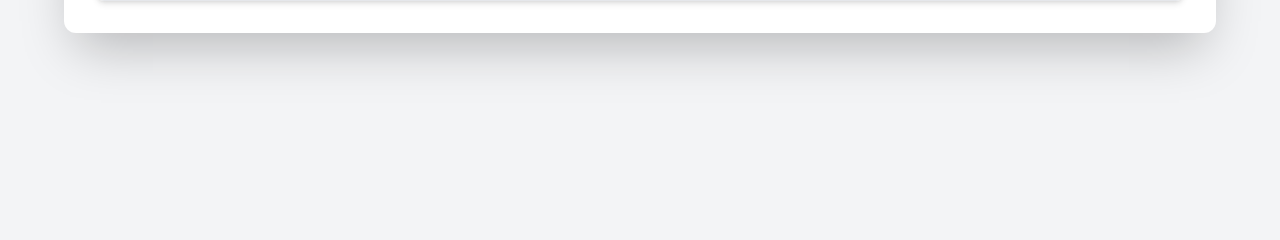
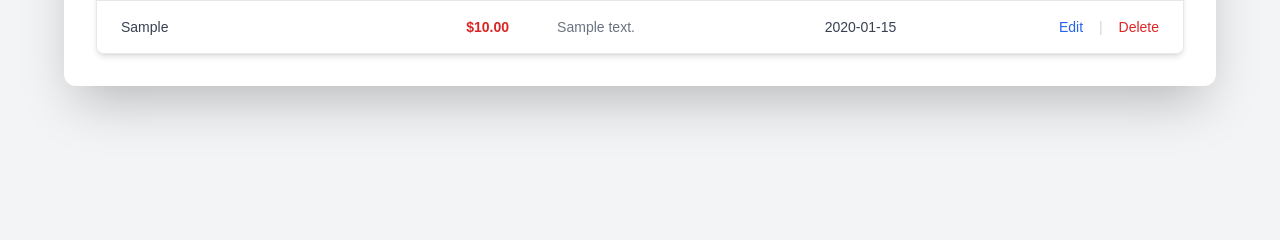
Before and after one commit to krrsalmane/Income_tracker, a PHP site: page /display_expenses.php in a window 1280 px wide. Shown: the part 229-469 px from the top of the page. Run offline with PHP 8.4, Linux system fonts and the light colour scheme; tables that the repository leaves empty hold one stand-in row (values such as "Sample post"); data that the repository does not hold is empty; some libraries are stand-ins or nearby versions.

Commit message:
display list of expenses

```diff
--- a/display_expenses.php
+++ b/display_expenses.php
@@ -38,7 +38,7 @@ if($conn){
             <h1 class="text-3xl font-extrabold text-gray-900 flex items-center gap-2">
                 <span class="text-red-600">💸</span> Expense History
             </h1>
-            <a href="add_expense.php" class="bg-red-500 hover:bg-red-600 text-white font-bold py-2 px-4 rounded-lg transition duration-200 shadow-md">
+            <a href="expenses.php" class="bg-red-500 hover:bg-red-600 text-white font-bold py-2 px-4 rounded-lg transition duration-200 shadow-md">
                 + Add New Expense
             </a>
         </div>
@@ -59,16 +59,14 @@ if($conn){
                 <tbody class="bg-white divide-y divide-gray-100">
 
                     <?php
-                    // Display loop for expenses
                     if ($row_count > 0) {
-                        while ($row = mysqli_fetch_assoc($result)) {
-                            // Note the use of Expense_Category and red text for the amount
+                        while ($row = mysqli_fetch_assoc($spent)) {
                             echo "
                                 <tr>
-                                    <td class='px-6 py-4 whitespace-nowrap text-sm text-gray-700'>" . htmlspecialchars($row['Expense_Category']) . "</td>
+                                    <td class='px-6 py-4 whitespace-nowrap text-sm text-gray-700'>" . htmlspecialchars($row['categorie']) . "</td>
                                     <td class='px-6 py-4 whitespace-nowrap text-sm font-bold text-right text-red-600'>$" . number_format($row['amount'], 2) . "</td>
                                     <td class='px-6 py-4 text-sm text-gray-500 max-w-xs truncate'>" . htmlspecialchars($row['description']) . "</td>
-                                    <td class='px-6 py-4 whitespace-nowrap text-sm text-gray-700'>" . date('Y-m-d', strtotime($row['date'])) . "</td>
+                                    <td class='px-6 py-4 whitespace-nowrap text-sm text-gray-700'>" . date('Y-m-d', strtotime($row['my_date'])) . "</td>
                                     <td class='px-6 py-4 whitespace-nowrap text-center text-sm font-medium'>
                                         <a href='edit.php?id={$row['id']}' class='text-blue-600 hover:text-blue-900 transition duration-150 mr-3'>Edit</a>
                                         <span class='text-gray-300'>|</span>
```
